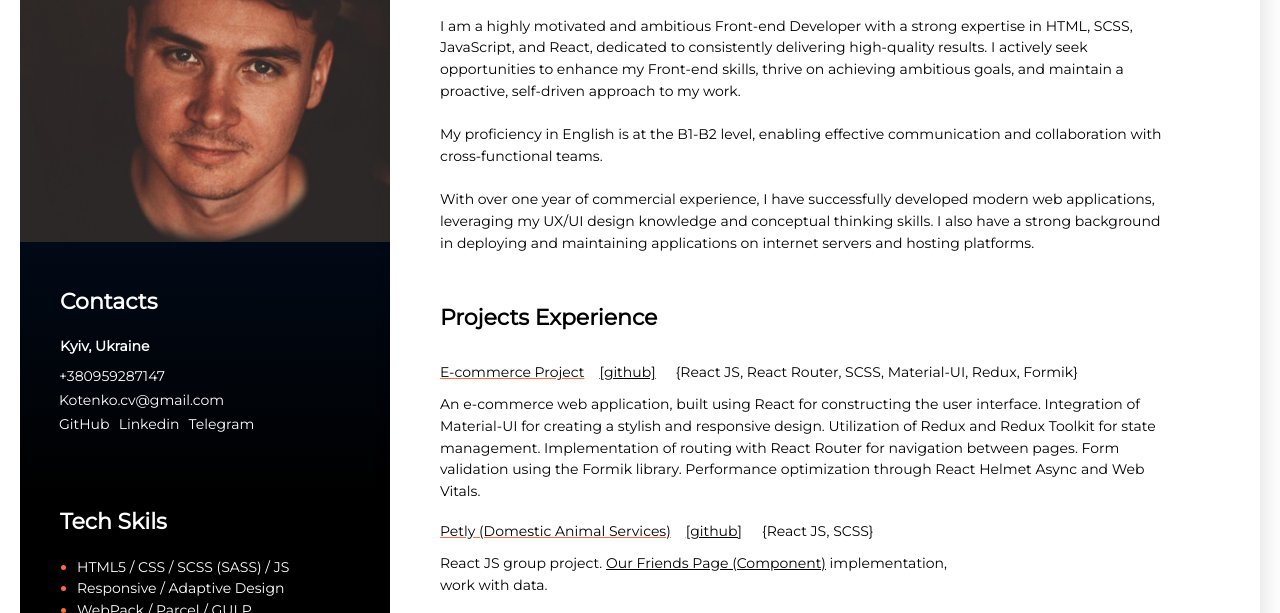
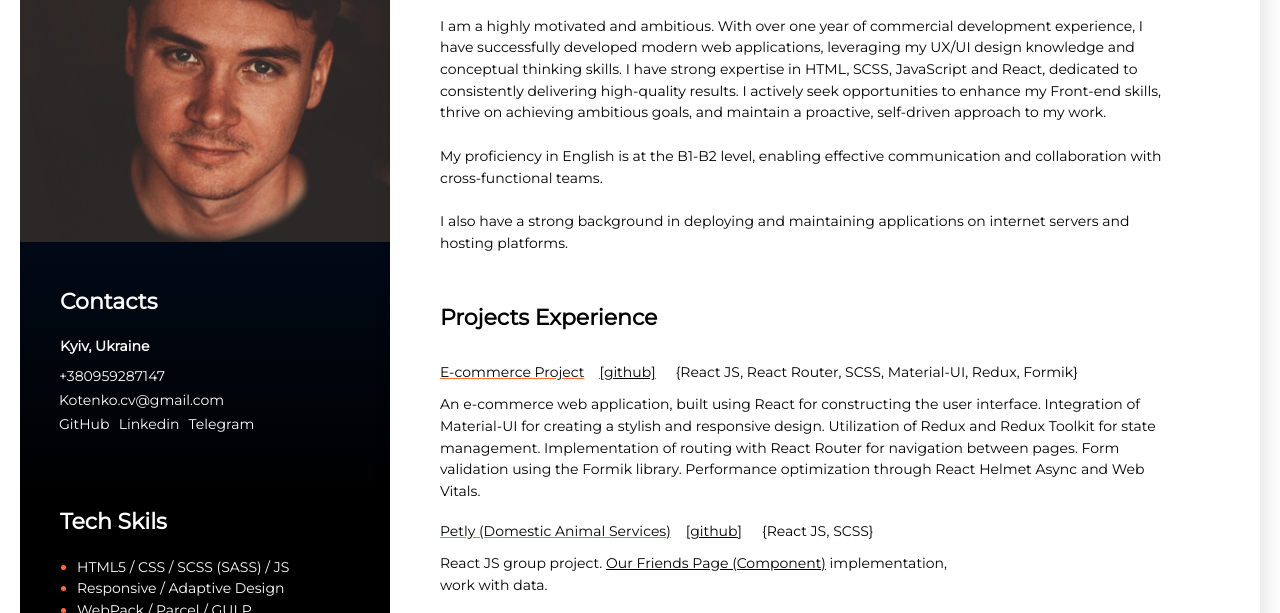
Before and after one commit to QwertyOkay/CV2022, a plain HTML site: page index.html in a window 1280 px wide. Shown: the part 148-761 px from the top of the page. Drawn offline with nearby package versions, Linux system fonts and the light colour scheme.

Commit message:
Update index.html

```diff
--- a/index.html
+++ b/index.html
@@ -26,7 +26,7 @@
             <div class="about">
                 <h2 class="about-position">Front-end developer</h2>
                 <h1 class="about-name">Alexandr Kotenko</h1>
-                <p class="about-description">I am a highly motivated and ambitious Front-end Developer with a strong expertise in HTML, SCSS, JavaScript, and React, dedicated to consistently delivering high-quality results. I actively seek opportunities to enhance my Front-end skills, thrive on achieving ambitious goals, and maintain a proactive, self-driven approach to my work. <br><br> My proficiency in English is at the B1-B2 level, enabling effective communication and collaboration with cross-functional teams. <br><br> With over one year of commercial experience, I have successfully developed modern web applications, leveraging my UX/UI design knowledge and conceptual thinking skills. I also have a strong background in deploying and maintaining applications on internet servers and hosting platforms.
+                <p class="about-description">I am a highly motivated and ambitious. With over one year of commercial development experience, I have successfully developed modern web applications, leveraging my UX/UI design knowledge and conceptual thinking skills. I have strong expertise in HTML, SCSS, JavaScript and React, dedicated to consistently delivering high-quality results. I actively seek opportunities to enhance my Front-end skills, thrive on achieving ambitious goals, and maintain a proactive, self-driven approach to my work. <br><br> My proficiency in English is at the B1-B2 level, enabling effective communication and collaboration with cross-functional teams. <br><br>  I also have a strong background in deploying and maintaining applications on internet servers and hosting platforms.
             </div>
 
             <!--Projects-->
```
